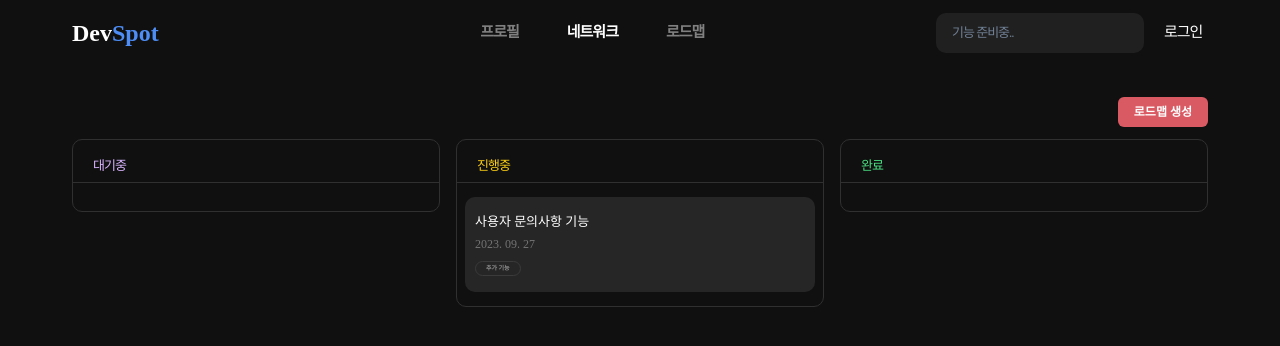
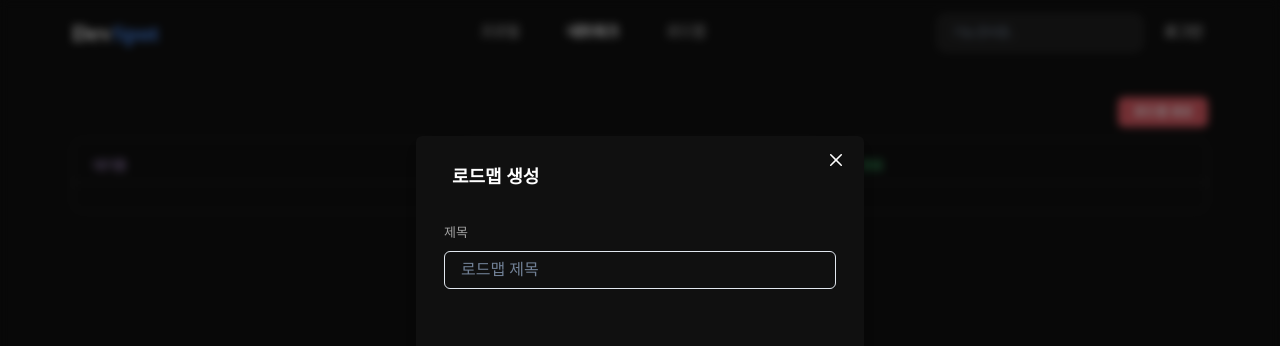
Before and after one commit to neTcoMorG/9haeyo, a React (Create React App) app: page /mission in a window 1280 px wide. Both pictures are taken after a click on the button "로드맵 생성". Shown: the top 346 px of the page. Built offline with nearby package versions, Linux system fonts and the light colour scheme; no server answers; a web font is replaced by a local one.

Commit message:
로드맵 기능

```diff
--- a/src/application.js
+++ b/src/application.js
@@ -1,16 +1,14 @@
 
-const MODE = "prod"
+const MODE = "test"
 
 let API_SERVER = ""
 let GITHUB_OAUTH_REDIRECT_IP = ""
 let GITHUB_LOGIN_URL = ""
 
-
 if (MODE === "test") {
     API_SERVER = "http://localhost:8080"
     GITHUB_OAUTH_REDIRECT_IP = "http://localhost:3000"
     GITHUB_LOGIN_URL = "https://github.com/login/oauth/authorize?client_id=Iv1.4734d61391d516c5"
-
 }
 else {
     API_SERVER = "https://api9heayo.devdev.kr"
--- a/src/components/SubMissionCard.jsx
+++ b/src/components/SubMissionCard.jsx
@@ -10,14 +10,14 @@ export default function SubMissionCard ({mission}) {
                 justifyContent={'center'}
                 alignItems={'flex-start'}
                 h={'95px'}
-                bgColor={'#262626'} spacing={1} p={'10px'} borderRadius={10}>
+                bgColor={'#202020'} spacing={1} p={'10px'} borderRadius={10}>
                 <Text fontSize={'13px'}>{mission.title}</Text>
                 <Text fontSize={'12px'} color={'#737373'}>{mission.date}</Text>
                 <Badge
                     p={'2px 10px 2px 10px'}
                     mt={1}
                     borderRadius={10}
-                    bgColor={'#262626'}
+                    bgColor={'#292929'}
                     color={'#919191'}
                     fontSize={'6px'}
                     textAlign={'center'}
--- a/src/hooks/useFetch.jsx
+++ b/src/hooks/useFetch.jsx
@@ -31,5 +31,4 @@ const usePostFetch = (url, errCallback) => {
     return [data, setData]
 }
 
-
 export {useGetFetch, usePostFetch}
--- a/src/pages/public/SubMissionPage.jsx
+++ b/src/pages/public/SubMissionPage.jsx
@@ -1,24 +1,67 @@
 
-import { Box, Container, HStack, VStack, Text, Button } from "@chakra-ui/react"
+import {
+    Box,
+    Container,
+    HStack,
+    VStack,
+    Text,
+    Button,
+    Modal,
+    ModalOverlay,
+    ModalContent,
+    ModalHeader,
+    ModalCloseButton,
+    ModalBody,
+    FormControl,
+    FormLabel,
+    Input,
+    useDisclosure
+} from "@chakra-ui/react"
 import { useEffect, useState } from "react"
 import SubMissionCard from "../../components/SubMissionCard"
+import axios from "axios"
+import { API_SERVER } from "../../application"
 
 export default function SubMissionPage () {
 
-    const [subMission, setSubMission] = useState()
+    const createModal = useDisclosure()
+
+    const [wait, setWait]         = useState()
+    const [progress, setProgress] = useState()
+    const [done, setDone]         = useState()
 
     useEffect(() => {
-
+        axios.get(API_SERVER + '/mission?status=WAIT').then(res => setWait(res.data.content))
+        axios.get(API_SERVER + '/mission?status=PROGRESS').then(res => setProgress(res.data.content))
+        axios.get(API_SERVER + '/mission?status=DONE').then(res => setDone(res.data.content))
     }, [])
 
 
     return (
         <>
+            <Modal isOpen={createModal.isOpen} onClose={createModal.onClose} isCentered p={'16px'}>
+                <ModalOverlay
+                    backdropFilter={'auto'}
+                    backdropBlur={'4px'}
+                />
+                <ModalContent bgColor={'#101010'} w={'448px'} h={'528px'} p={'12px'}>
+                    <ModalHeader fontSize={'18px'}>로드맵 생성</ModalHeader>
+                    <ModalCloseButton  />
+                    <ModalBody p={'16px'}>
+                        <VStack>
+                            <FormControl>
+                                <FormLabel fontSize={'13px'} color={'#A3A3A3'}>제목</FormLabel>
+                                <Input placeholder="로드맵 제목" h={'38px'} />
+                            </FormControl>
+                        </VStack>
+                    </ModalBody>
+                </ModalContent>
+            </Modal>
             <Container maxW={'1200px'} p={'32px'}>
                 <Box display={'flex'} justifyContent={'flex-end'} mb={3}>
                     <Button h={'30px'} fontSize={'12px'} bgColor={'#DA5A63'} color={'white'} _hover={{
                         bgColor: 'crimson'
-                    }}>로드맵 생성</Button>
+                    }} onClick={createModal.onOpen}>로드맵 생성</Button>
                 </Box>
                 <HStack w={'100%'} spacing={4} alignItems={'flex-start'}>
                     <Box w={'100%'} borderRadius={10} border={'1px solid #303030'} pb={2}>
```
